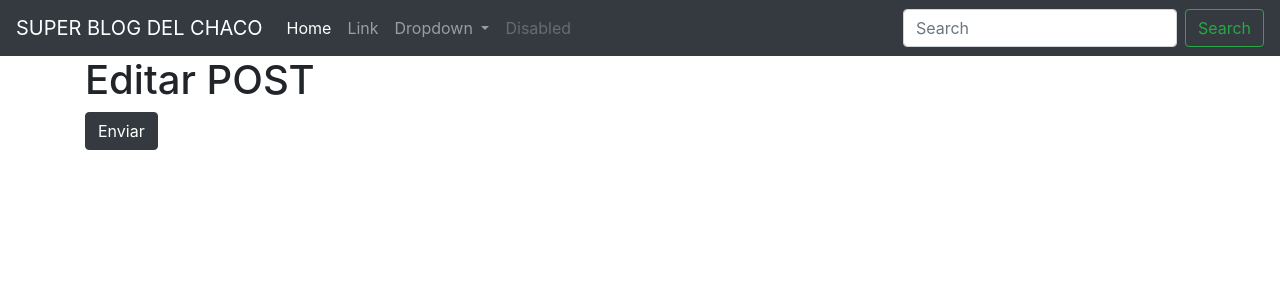
After one commit to EduardoUTN/djangoblog, a Django app: template apps/blog/templates/post_update.html in a window 1280 px wide. The commit adds this page. Shown: the top 300 px of the page. Run offline with Django 3.2, Linux system fonts and the light colour scheme; the template is opened without the code that fills it: values that come from a table or form of the project are taken from there, others are empty; parts of the project's set-up code (start-up, migrations or seed data) failed here and were passed over; some libraries are stand-ins or nearby versions.

Commit message:
Agregado Edit y Delete Post. Y refators

```diff
--- a/apps/blog/forms.py
+++ b/apps/blog/forms.py
@@ -4,10 +4,10 @@ from .models import Post
 class PostForm(forms.ModelForm):
     class Meta:
         model = Post
-        fields = {'title', 'author', 'text'}
+        fields = ('title', 'text')
+        required = ('title')
 
         widgets = {
             'title': forms.TextInput(attrs={'class' : 'form-control'}),
-            'author': forms.Select(attrs={'class' : 'form-control'}),
             'text': forms.Textarea(attrs={'class' : 'form-control'})
         }
--- a/apps/blog/templates/home.html
+++ b/apps/blog/templates/home.html
@@ -4,8 +4,10 @@
 <h1>POSTS</h1>
 
 {% for post in object_list %}
-    <li><a href="{% url 'post-detail' post.pk %}">{{ post.title }}</a> - {{ post.author }}<br/>
-    {{ post.author }}<br/>
+    <li><a href="{% url 'post-edit' post.pk %}">{{ post.title }}</a> - {{ post.author }}<br/>
+    {{ post.author }} -
+    <a href="{% url 'post-edit' post.pk %}">Editar</a>
+    <a href="{% url 'post-delete' post.pk %}">Borrar</a><br/>
     {{ post.text }}</li>
 {% endfor %}
 {% endblock %}
--- /dev/null
+++ b/apps/blog/templates/post_update.html
@@ -0,0 +1,15 @@
+{% extends 'base.html' %}
+
+{% block content %}
+
+<h1> Editar POST</h1>
+
+<div class="form-group">
+    <form method="POST">
+        {% csrf_token %}
+        {{ form.as_p}}
+        <button class="btn btn-dark">Enviar</button>
+    </form>
+</div>
+
+{% endblock %}
--- a/apps/blog/urls.py
+++ b/apps/blog/urls.py
@@ -1,8 +1,13 @@
 from django.contrib import admin
 from django.urls import path
+from .views import PostDetailView, PostCreateView, PostUpdateView, PostUpdateView, PostDeleteView
 from . import views
 
 urlpatterns = [
-    path('blog/', views.home , name='home'),
-    path('posts', views.posts , name='posts'),
+    path('', views.home , name='home'),
+    path('post/<int:pk>', PostDetailView.as_view(), name='post-detail'),
+    path('post/new', PostCreateView.as_view(), name='post-new'),
+    path('post/edit/<int:pk>', PostUpdateView.as_view(), name='post-edit'),
+    path('post/delete/<int:pk>', PostDeleteView.as_view(), name='post-delete'),
+    path('posts', views.posts , name='posts')
 ]
--- a/informatorio/urls.py
+++ b/informatorio/urls.py
@@ -15,12 +15,10 @@ Including another URLconf
 """
 from django.contrib import admin
 from django.urls import path, include
-from apps.blog.views import HomeView, PostDetailView, PostCreateView
+from apps.blog.views import HomeView
 
 urlpatterns = [
+    path('', HomeView.as_view(), name="landing"),
     path('admin/', admin.site.urls),
-    path('', HomeView.as_view(), name="landing"),
     path('blog/', include('apps.blog.urls')),
-    path('blog/post/<int:pk>', PostDetailView.as_view(), name='post-detail'),
-    path('blog/post/new', PostCreateView.as_view(), name='post-new')
 ]
```
Also changed, not shown: apps/blog/templates/post_delete.html (added, +15 -0 lines), apps/blog/views.py (+17 -2 lines).
